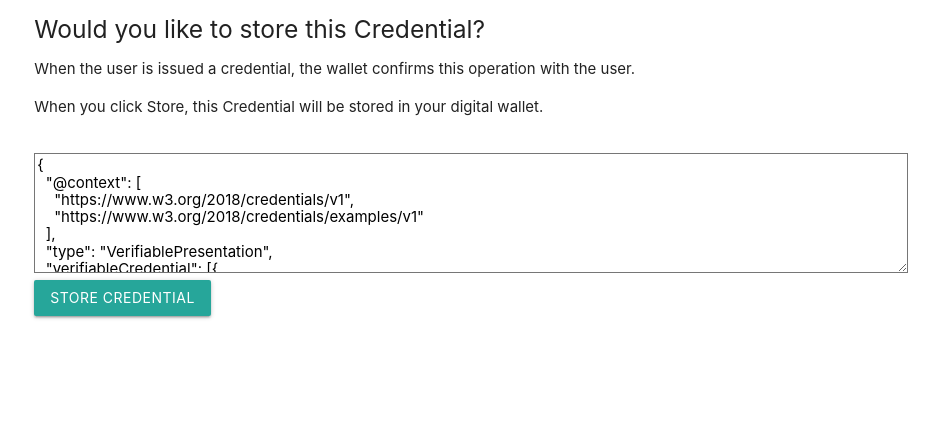
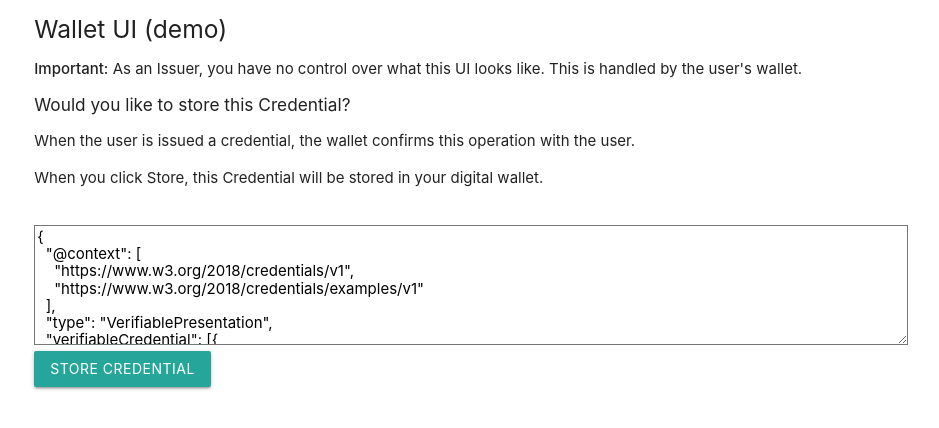
Before and after one commit to credential-handler/credential-handler-polyfill, a website: page demo/wallet-ui-receive.html in a window 1280 px wide. Shown: the whole page, without its empty margins (169-1108 px from the left). Drawn offline with nearby package versions, Linux system fonts and the light colour scheme; a script that the page names is missing.

Commit message:
Tweak wording on wallet ui for demo.

```diff
--- a/demo/wallet-ui-receive.html
+++ b/demo/wallet-ui-receive.html
@@ -17,7 +17,12 @@
 <div class="container">
   <div class="row">
     <div class="col s12">
-      <h5>Would you like to store this Credential?</h5>
+      <h5>Wallet UI (demo)</h5>
+
+      <p><strong>Important:</strong> As an Issuer, you have no control over what
+      this UI looks like. This is handled by the user's wallet.</p>
+
+      <h6>Would you like to store this Credential?</h6>
       <p>
         When the user is issued a credential, the wallet confirms this operation
         with the user.
```
